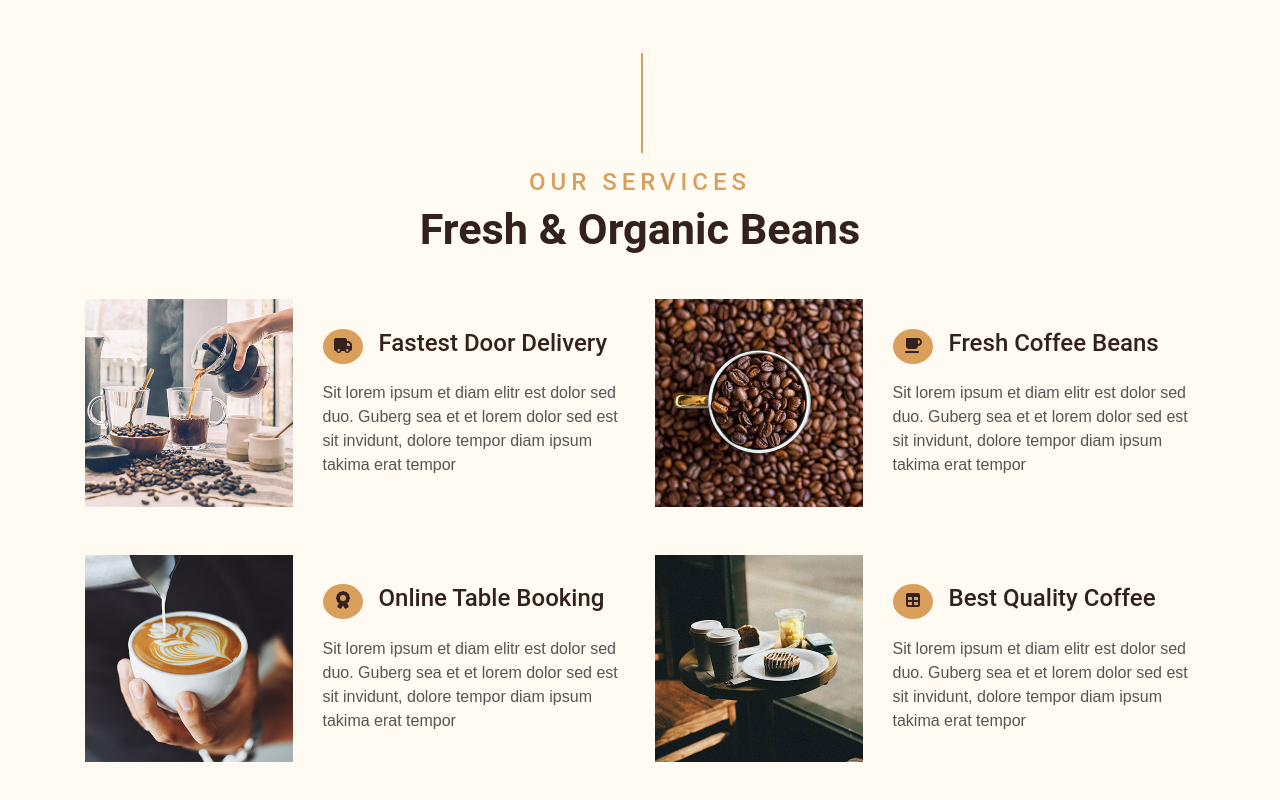
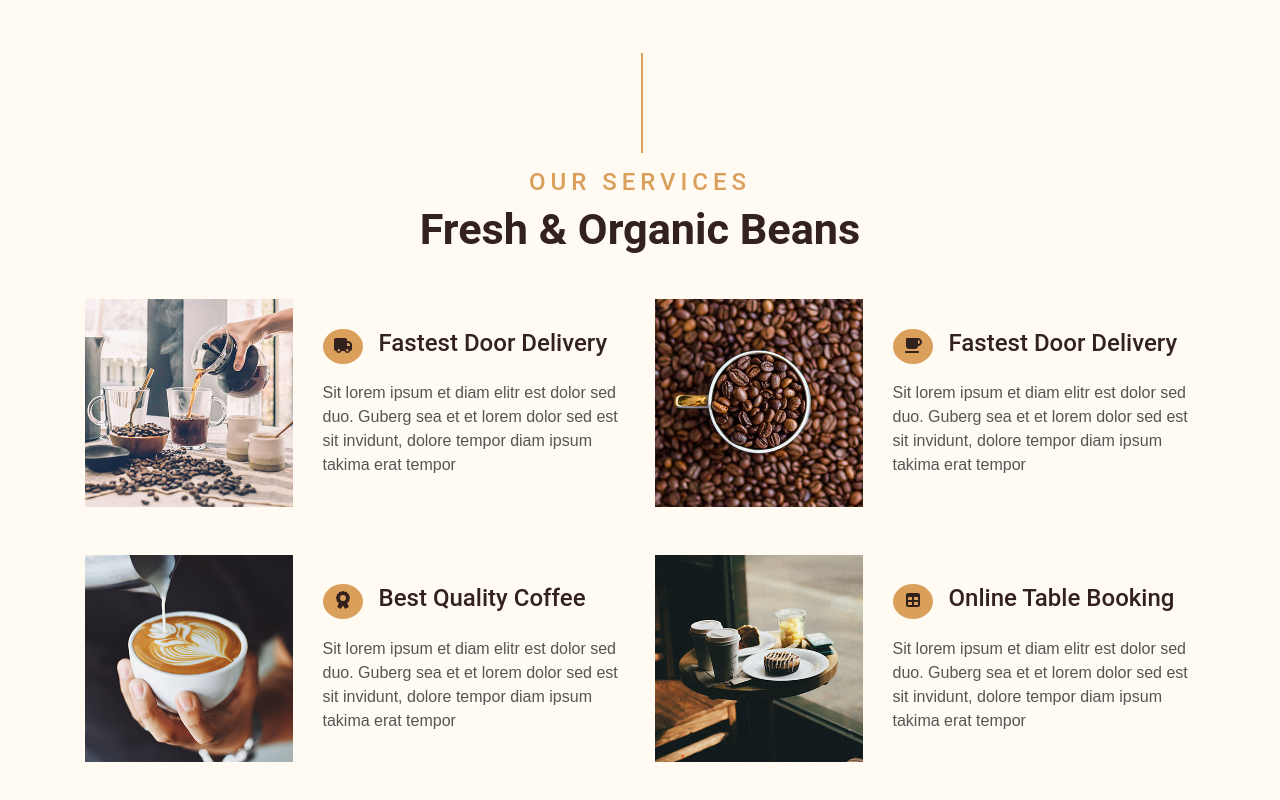
Before and after one commit to Mukhtarrahimi/cooffe-shop, a Next.js app: page / in a window 1280 px wide. Shown: the part 1638-2438 px from the top of the page. Built offline with nearby package versions, Linux system fonts and the light colour scheme; data requests are answered from the project's data file.

Commit message:
services map

```diff
--- a/components/templates/index/Services.js
+++ b/components/templates/index/Services.js
@@ -1,7 +1,7 @@
 import ServiceItem from '@/components/modules/ServiceItem/ServiceItem';
 import React from 'react';
 
-function Services() {
+function Services({ services }) {
   return (
     <div class="container-fluid pt-5">
       <div class="container">
@@ -15,38 +15,14 @@ function Services() {
           <h1 class="display-4">Fresh &amp; Organic Beans</h1>
         </div>
         <div class="row">
-          <ServiceItem
-            title="Fastest Door Delivery"
-            desc="Sit lorem ipsum et diam elitr est dolor sed duo. Guberg sea et
-            et lorem dolor sed est sit invidunt, dolore tempor diam ipsum
-            takima erat tempor"
-            img="/images/service-1.jpg"
-            icon="faTruck"
-          />
-          <ServiceItem
-            title="Fresh Coffee Beans"
-            desc="Sit lorem ipsum et diam elitr est dolor sed duo. Guberg sea et
-            et lorem dolor sed est sit invidunt, dolore tempor diam ipsum
-            takima erat tempor"
-            img="/images/service-2.jpg"
-            icon="faCoffee"
-          />
-          <ServiceItem
-            title="Online Table Booking"
-            desc="Sit lorem ipsum et diam elitr est dolor sed duo. Guberg sea et
-            et lorem dolor sed est sit invidunt, dolore tempor diam ipsum
-            takima erat tempor"
-            img="/images/service-3.jpg"
-            icon="faAward"
-          />
-          <ServiceItem
-            title="Best Quality Coffee"
-            desc="Sit lorem ipsum et diam elitr est dolor sed duo. Guberg sea et
-            et lorem dolor sed est sit invidunt, dolore tempor diam ipsum
-            takima erat tempor"
-            img="/images/service-4.jpg"
-            icon="faTable"
-          />
+          {services.map((service) => (
+            <ServiceItem
+              title={service.title}
+              desc={service.desc}
+              img={service.img}
+              icon={service.icon}
+            />
+          ))}
         </div>
       </div>
     </div>
```
Also changed, not shown: 1 other file (tests, documents, lock files or other folders).
